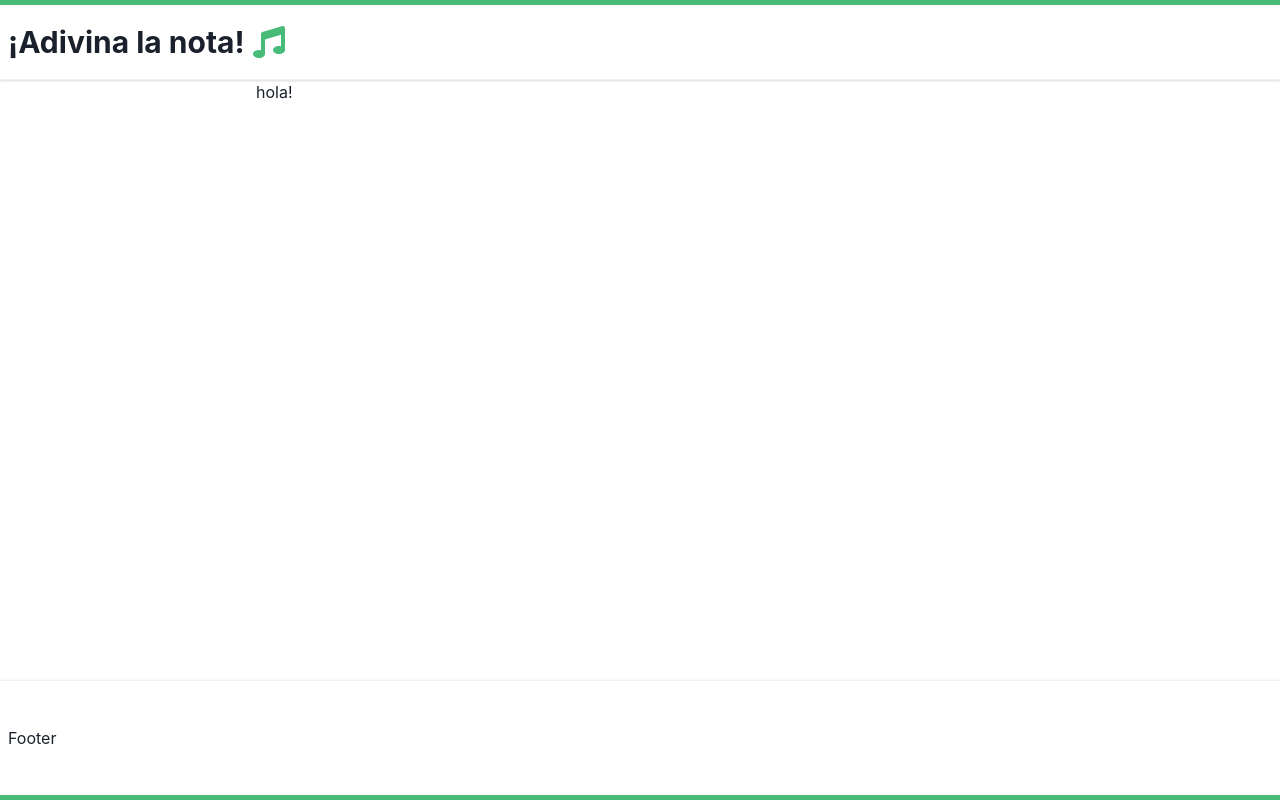
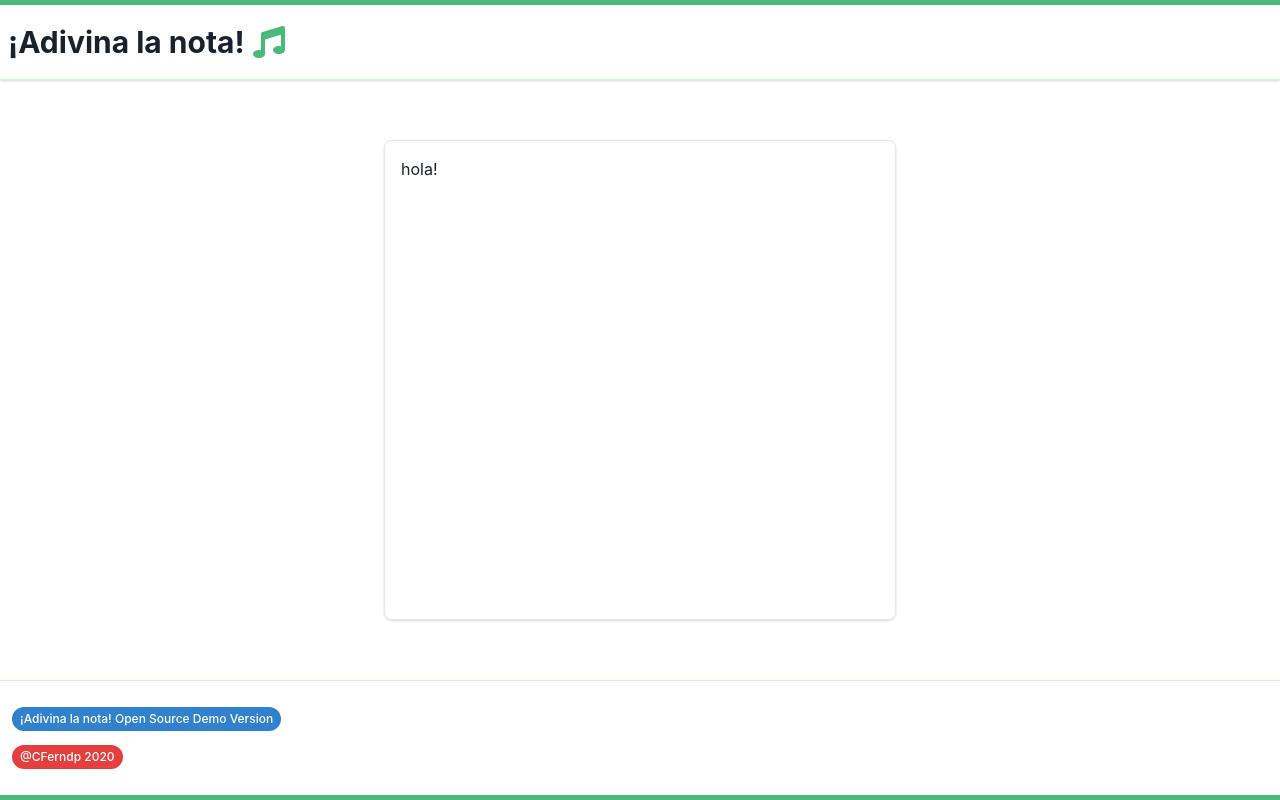
Before and after one commit to CFerndp/an, a Next.js app: page / in a window 1280 px wide. Built offline with nearby package versions, Linux system fonts and the light colour scheme.

Commit message:
Finished page template

```diff
--- a/components/PageTemplate/index.tsx
+++ b/components/PageTemplate/index.tsx
@@ -20,7 +20,7 @@ const PageTemplate: React.FC<PageTemplateProps> = ({ headTitle, children }) => {
       <Grid
         h="100vh"
         templateRows="10% auto 15%"
-        templateColumns="1fr 3fr 1fr"
+        templateColumns="1fr 7fr 1fr"
         templateAreas={`"header header header" ". main ." "footer footer footer"`}
       >
         <GridItem as="header" gridArea="header">
--- a/components/PageTemplate/partials/Footer/Footer.tsx
+++ b/components/PageTemplate/partials/Footer/Footer.tsx
@@ -1,20 +1,35 @@
-import { Flex } from "@chakra-ui/react";
+import { Flex, Link, Tag } from "@chakra-ui/react";
+import moment from "moment";
 import React from "react";
+import { useTranslation } from "react-i18next";
 
 const Footer: React.FC = () => {
+  const { t } = useTranslation("footer");
+
   return (
     <Flex
-      p={2}
+      p={3}
       borderBottom="5px"
       borderBottomColor="green.400"
       borderStyle="solid"
       borderTop="1px"
-      borderTopColor="gray.100"
+      borderTopColor="green.100"
       boxShadow="base"
-      alignItems="center"
+      alignItems="flex-start"
+      justifyContent="space-evenly"
       h="100%"
+      direction="column"
     >
-      Footer
+      <Tag borderRadius="full" variant="solid" colorScheme="blue" fontSize="xs">
+        <Link href="https://github.com/CFerndp/an" isExternal>
+          {t("desc")}
+        </Link>
+      </Tag>
+      <Tag borderRadius="full" variant="solid" colorScheme="red" fontSize="xs">
+        <Link href="https://github.com/CFerndp" isExternal>
+          {t("copy", { year: moment().format("YYYY") })}
+        </Link>
+      </Tag>
     </Flex>
   );
 };
--- a/components/PageTemplate/partials/Header/Header.tsx
+++ b/components/PageTemplate/partials/Header/Header.tsx
@@ -15,7 +15,7 @@ const Header: React.FC<HeaderProps> = ({ title }) => {
       borderTopColor="green.400"
       borderStyle="solid"
       borderBottom="1px"
-      borderBottomColor="gray.100"
+      borderBottomColor="green.100"
       boxShadow="base"
       alignItems="center"
       h="100%"
--- a/components/PageTemplate/partials/Main/Main.tsx
+++ b/components/PageTemplate/partials/Main/Main.tsx
@@ -1,8 +1,22 @@
-import { Box } from "@chakra-ui/react";
+import { Box, Center } from "@chakra-ui/react";
 import React from "react";
 
 const Main: React.FC = ({ children }) => {
-  return <Box>{children}</Box>;
+  return (
+    <Center w="100%" h="100%">
+      <Box
+        maxW="lg"
+        w="100%"
+        h="80%"
+        borderWidth="1px"
+        borderRadius="lg"
+        boxShadow="base"
+        p={4}
+      >
+        {children}
+      </Box>
+    </Center>
+  );
 };
 
 export default Main;
--- a/lang/translations/es.json
+++ b/lang/translations/es.json
@@ -1,6 +1,10 @@
 {
     "common":{
         "appName": "¡Adivina la nota!"
+    },
+    "footer": {
+        "desc":"¡Adivina la nota! Open Source Demo Version",
+        "copy": "@CFerndp {{year}}"
     },
     "index": {
         "title": "¡Adivina la nota!"
--- a/package.json
+++ b/package.json
@@ -17,6 +17,7 @@
     "@fortawesome/react-fontawesome": "^0.1.14",
     "framer-motion": "^3.1.1",
     "i18next": "^19.8.4",
+    "moment": "^2.29.1",
     "next": "10.0.4",
     "react": "17.0.1",
     "react-dom": "17.0.1",
```
Also changed, not shown: 1 other file (tests, documents, lock files or other folders).
